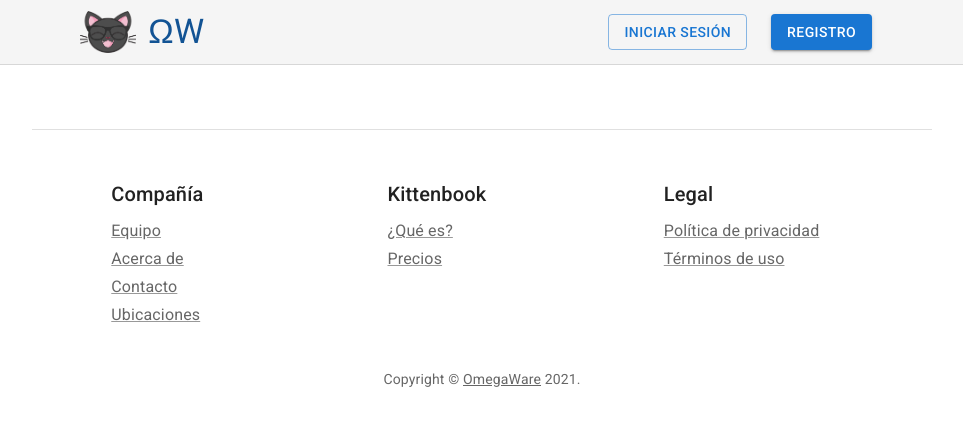
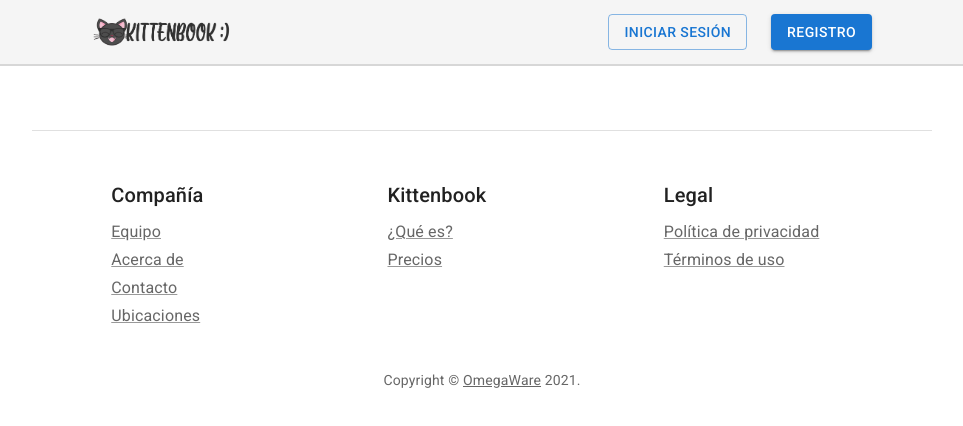
Before and after one commit to morning-g/kittenbook-frontend, a React (Create React App) app: page /producto in a window 1280 px wide. Shown: the top 426 px of the page, without its empty margins (158-1121 px from the left). Built offline with nearby package versions, Linux system fonts and the light colour scheme.

Commit message:
Logo, copyright

```diff
--- a/src/componentes/AppBar.js
+++ b/src/componentes/AppBar.js
@@ -2,6 +2,7 @@ import * as React from "react";
 
 import logo from "../bookish.png";
 
+import ImageListItem from '@mui/material/ImageListItem';
 import Container from "@mui/material/Container";
 import AppBar from "@mui/material/AppBar";
 import Toolbar from "@mui/material/Toolbar";
@@ -23,15 +24,15 @@ export default function MenuAppBar(props) {
         position="sticky"
         color="default"
         elevation={0}
-        sx={{ borderBottom: (theme) => `1px solid ${theme.palette.divider}` }}
+        sx={{ borderBottom: (theme) => `2px solid ${theme.palette.divider}` }}
       >
         <Container maxWidth="md">
           <Toolbar sx={{ flexWrap: "wrap" }}>
-            <img src={logo} style={{width: "7%"}}/>
+            {/* <img src={logo} style={{width: "27%"}}/> */}
             <Typography
               variant="h4"
               color="inherit"
-              noWrap
+              width="60%"
               sx={{ flexGrow: 1 }}
             >
               <Link
@@ -40,7 +41,7 @@ export default function MenuAppBar(props) {
                 sx={{ my: 1, mx: 1.5 }}
                 underline="none"
               >
-                ΩW
+                <img src={logo} style={{width: "27%", float: "initial"}}/>
               </Link>
 
             </Typography>
--- a/src/componentes/Pie.js
+++ b/src/componentes/Pie.js
@@ -14,7 +14,7 @@ function Copyright(props) {
       {...props}
     >
       {"Copyright © "}
-      <Link color="inherit" href="https://material-ui.com/">
+      <Link color="inherit" href="https://kittenbook.software/">
         OmegaWare
       </Link>{" "}
       {new Date().getFullYear()}
```
Also changed, not shown: src/bookish.png.
